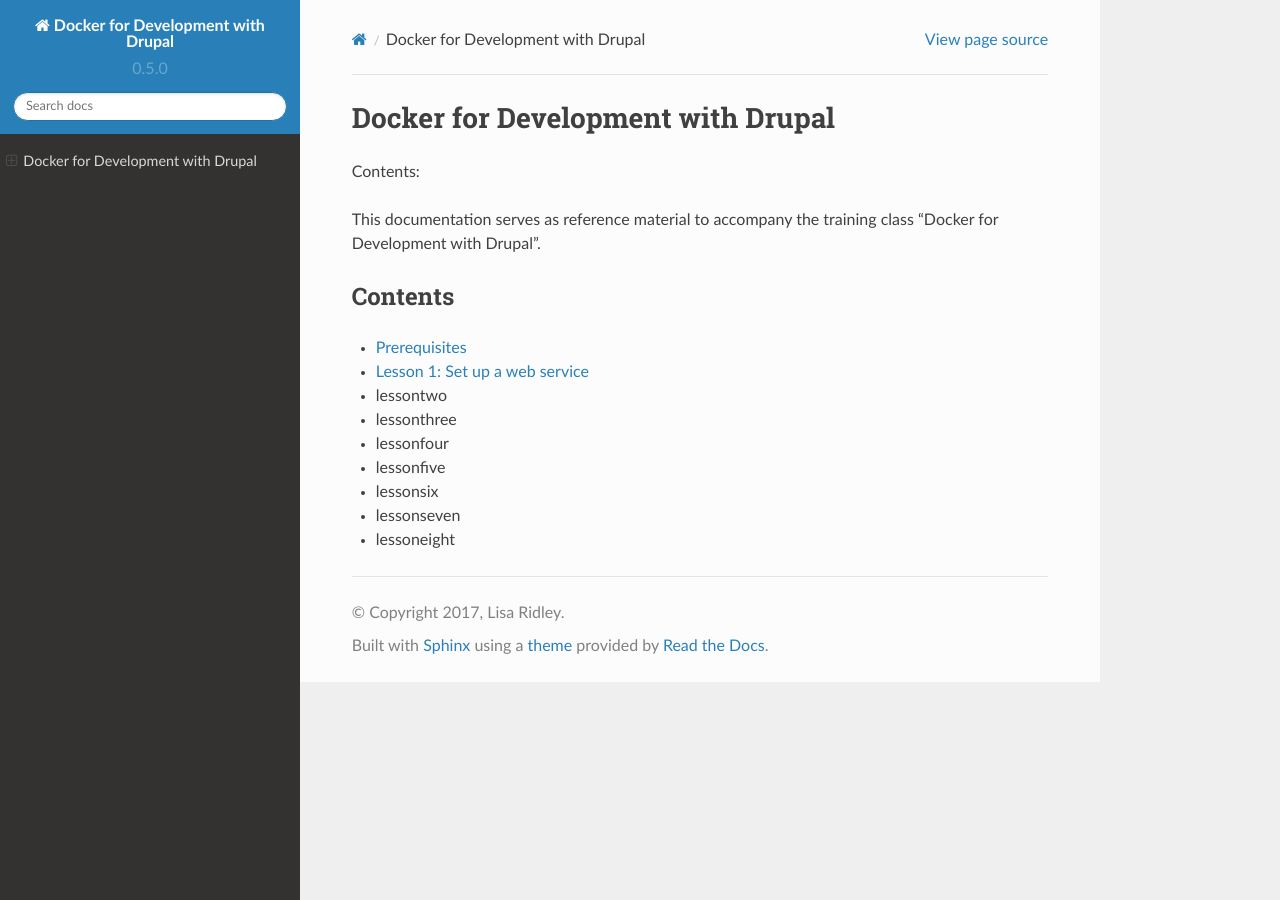
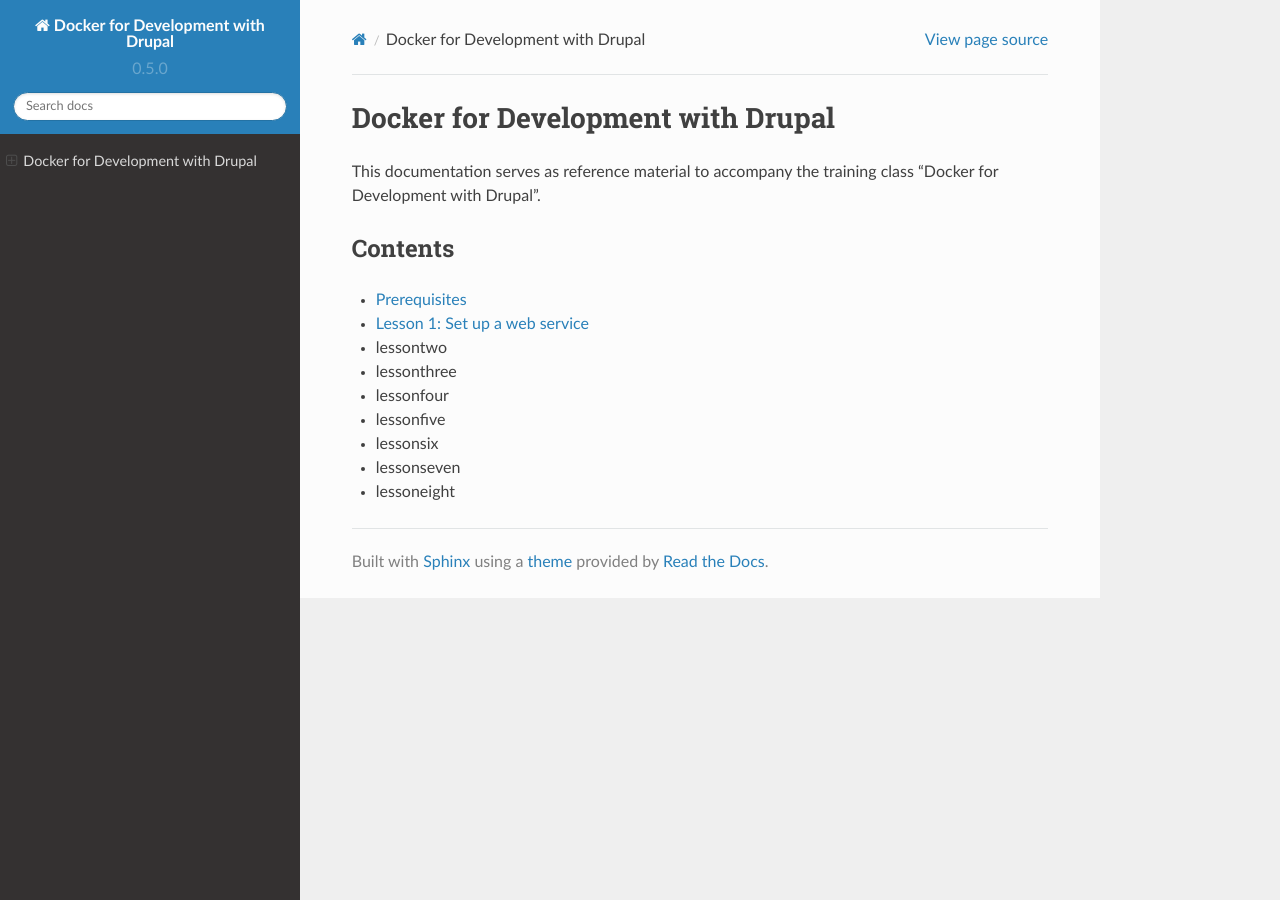
Before and after one commit to codementality/docker-for-drupal-development, a Sphinx documentation site: the page built from docs/index.rst, in a window 1280 px wide. Built offline with Sphinx 7.4.7 and the Read the Docs theme 2.0.0, drawn with Linux system fonts in a browser that asks for light colours; pages that are not in the unit, such as notebooks, are missing from menus.

```diff
--- a/docs/conf.py
+++ b/docs/conf.py
@@ -16,10 +16,6 @@ import sys
 import os
 
 on_rtd = os.environ.get('READTHEDOCS', None) == 'True'
-if not on_rtd:
-  import sphinx_rtd_theme
-  html_theme = "sphinx_rtd_theme"
-  html_theme_path = [sphinx_rtd_theme.get_html_theme_path()]
 
 # If extensions (or modules to document with autodoc) are in another directory,
 # add these directories to sys.path here. If the directory is relative to the
@@ -38,6 +34,7 @@ extensions = [
     'sphinx.ext.intersphinx',
     'sphinx.ext.todo',
     'sphinx.ext.coverage',
+    'sphinx.ext.ifconfig'
 ]
 
 # Add any paths that contain templates here, relative to this directory.
@@ -99,7 +96,7 @@ exclude_patterns = ['_build', 'Thumbs.db', '.DS_Store']
 
 # If true, sectionauthor and moduleauthor directives will be shown in the
 # output. They are ignored by default.
-#show_authors = False
+show_authors = True
 
 # The name of the Pygments (syntax highlighting) style to use.
 pygments_style = 'sphinx'
@@ -115,6 +112,10 @@ todo_include_todos = True
 
 
 # -- Options for HTML output ----------------------------------------------
+if not on_rtd:
+  import sphinx_rtd_theme
+  html_theme = "sphinx_rtd_theme"
+  html_theme_path = [sphinx_rtd_theme.get_html_theme_path()]
 
 # Theme options are theme-specific and customize the look and feel of a theme
 # further.  For a list of options available for each theme, see the
@@ -180,7 +181,7 @@ html_static_path = ['_static']
 #html_show_sphinx = True
 
 # If true, "(C) Copyright ..." is shown in the HTML footer. Default is True.
-#html_show_copyright = False
+html_show_copyright = False
 
 # If true, an OpenSearch description file will be output, and all pages will
 # contain a <link> tag referring to it.  The value of this option must be the
@@ -199,7 +200,7 @@ html_static_path = ['_static']
 # A dictionary with options for the search language support, empty by default.
 # 'ja' uses this config value.
 # 'zh' user can custom change `jieba` dictionary path.
-#html_search_options = {'type': 'default'}
+html_search_options = {'type': 'default'}
 
 # The name of a javascript file (relative to the configuration directory) that
 # implements a search results scorer. If empty, the default will be used.
@@ -273,22 +274,9 @@ man_pages = [
 #  dir menu entry, description, category)
 texinfo_documents = [
     (master_doc, 'DockerforDevelopmentwithDrupal', u'Docker for Development with Drupal Documentation',
-     author, 'DockerforDevelopmentwithDrupal', 'One line description of project.',
+     author, 'Lisa Ridley', 'Training Materials for Docker for Development with Drupal.',
      'Miscellaneous'),
 ]
 
-# Documents to append as an appendix to all manuals.
-#texinfo_appendices = []
-
-# If false, no module index is generated.
-#texinfo_domain_indices = True
-
-# How to display URL addresses: 'footnote', 'no', or 'inline'.
-#texinfo_show_urls = 'footnote'
-
-# If true, do not generate a @detailmenu in the "Top" node's menu.
-#texinfo_no_detailmenu = False
-
-
 # Example configuration for intersphinx: refer to the Python standard library.
 intersphinx_mapping = {'https://docs.python.org/': None}
--- a/docs/index.rst
+++ b/docs/index.rst
@@ -5,8 +5,6 @@
 
 Docker for Development with Drupal
 ==================================
-
-Contents:
 
 .. toctree::
    :maxdepth: 2
```
